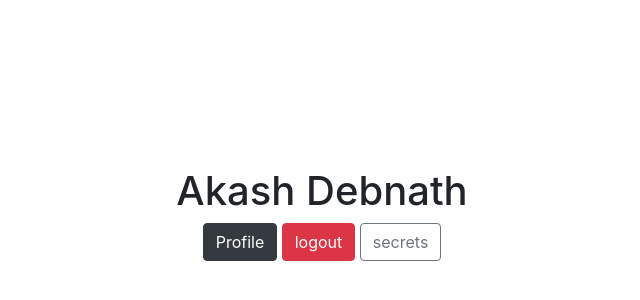
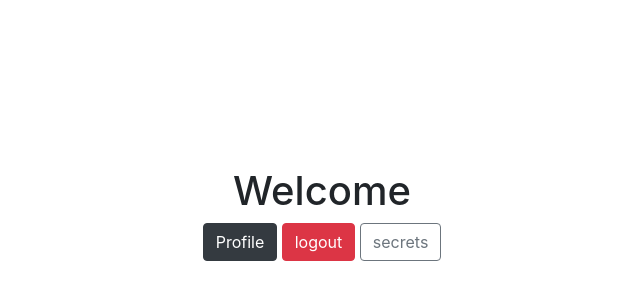
Before and after one commit to developedbyak/NodeJS-Auth-local-social, a website: page public/html/homeAuth.html in a window 1280 px wide. Shown: the part 186-486 px from the top of the page, without its empty margins (318-958 px from the left). Drawn offline with nearby package versions, Linux system fonts and the light colour scheme.

Commit message:
js update

```diff
--- a/public/html/homeAuth.html
+++ b/public/html/homeAuth.html
@@ -16,7 +16,7 @@
 
 <body>
     <div class="homePage">
-        <h1 id="headID">Its Home</h1>
+        <h1 id="headID"></h1>
         <div class="homeBtn">
             <a href="/profile" class="btn btn-dark">Profile</a>
             <a href="/logout" role="button" class="btn btn-danger">logout</a>
--- a/public/js/main.js
+++ b/public/js/main.js
@@ -1,6 +1,3 @@
-
-
 const headID = document.getElementById("headID");
 
-
-headID.innerHTML = "Akash Debnath";
+headID.innerHTML = "Welcome";
```
